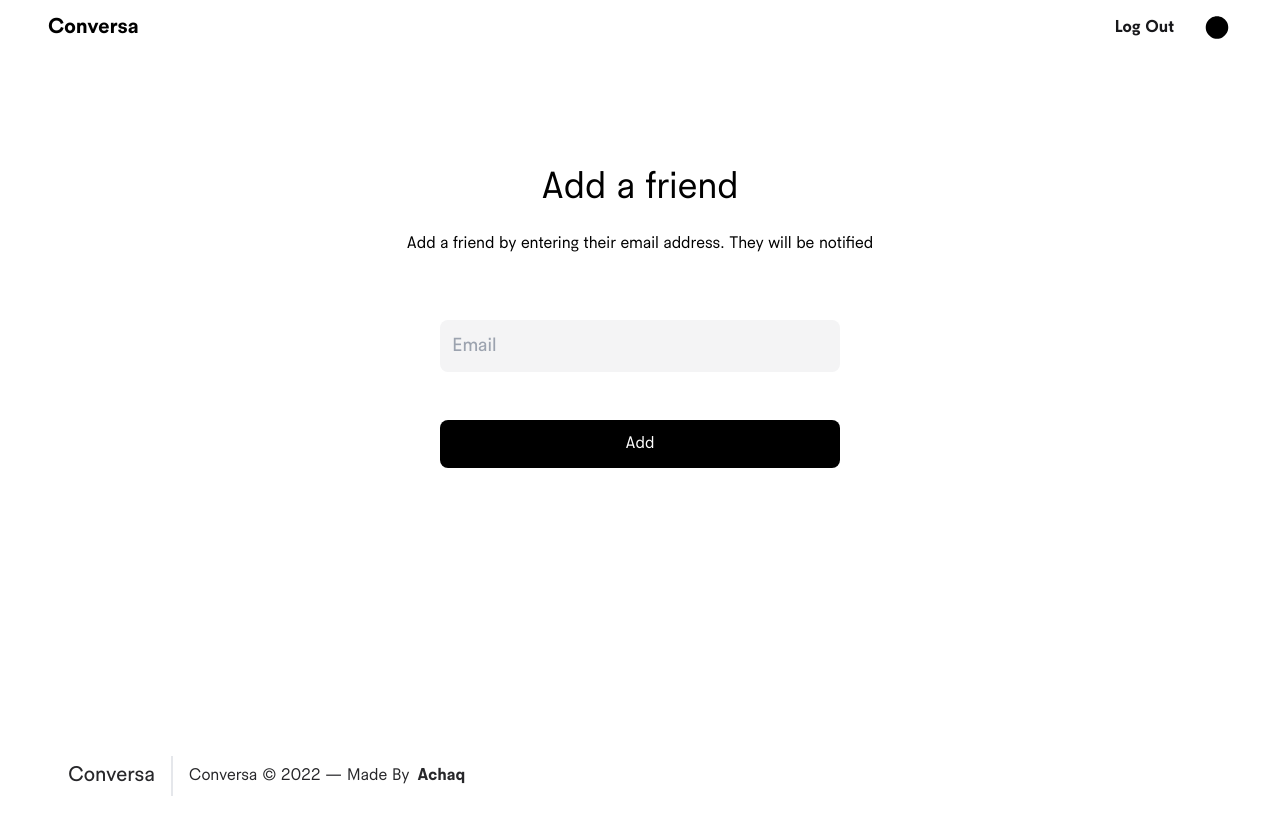
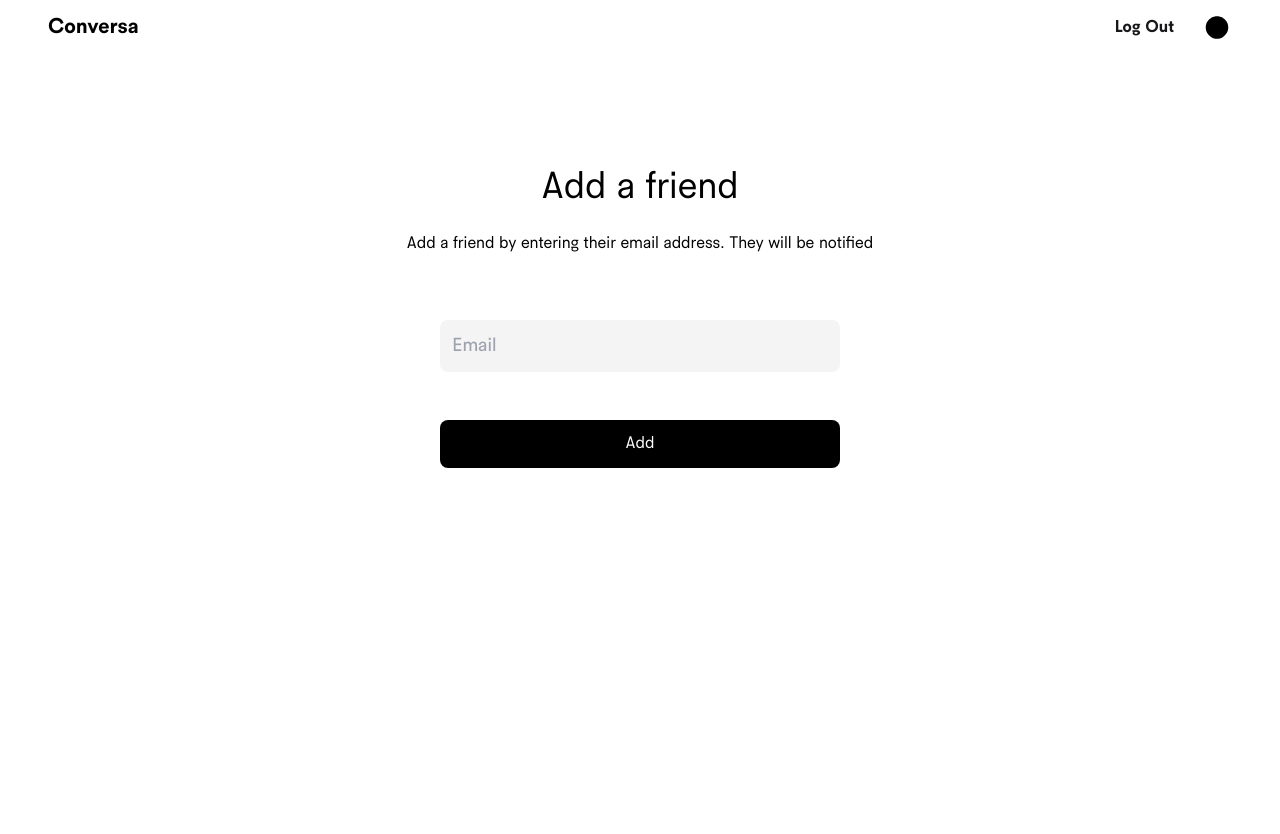
Before and after one commit to triyanox/conversa-client, a Next.js app: page /add in a window 1280 px wide. Shown: the top 834 px of the page. After the commit the page ends 800 px from the top, so only its background shows below. Built offline with nearby package versions, Linux system fonts and the light colour scheme; sample sign-in values are in the browser's storage.

Commit message:
removing the footer when the user logged in

```diff
--- a/components/ui/Layout.tsx
+++ b/components/ui/Layout.tsx
@@ -2,6 +2,7 @@ import Head from "next/head";
 import NavBar from "./NavBar";
 import { ReactNode } from "react";
 import Footer from "./Footer";
+import { useUser } from "../hooks/User";
 
 const Layout = (props: {
   pageTitle?: string;
@@ -10,6 +11,7 @@ const Layout = (props: {
   children?: ReactNode;
   preview?: string;
 }) => {
+  const { loggedIn } = useUser();
   return (
     <>
       <Head>
@@ -53,7 +55,7 @@ const Layout = (props: {
 
       <NavBar />
       {props.children}
-      <Footer />
+      {!loggedIn && <Footer />}
     </>
   );
 };
```
